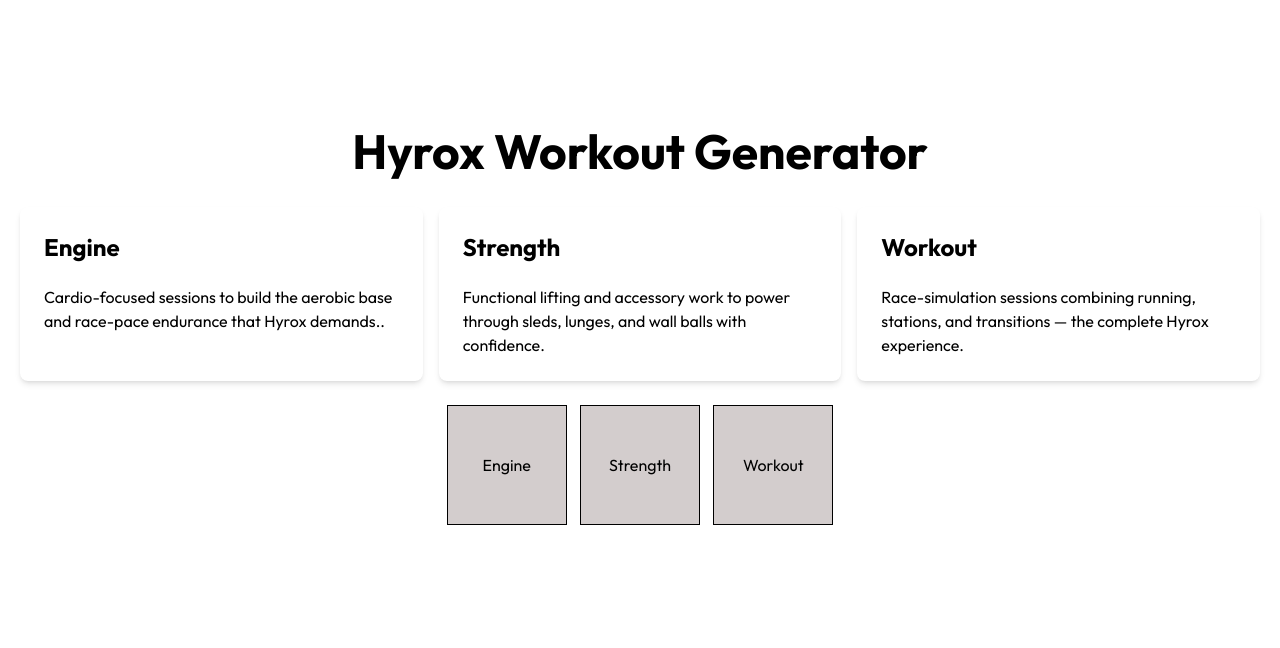
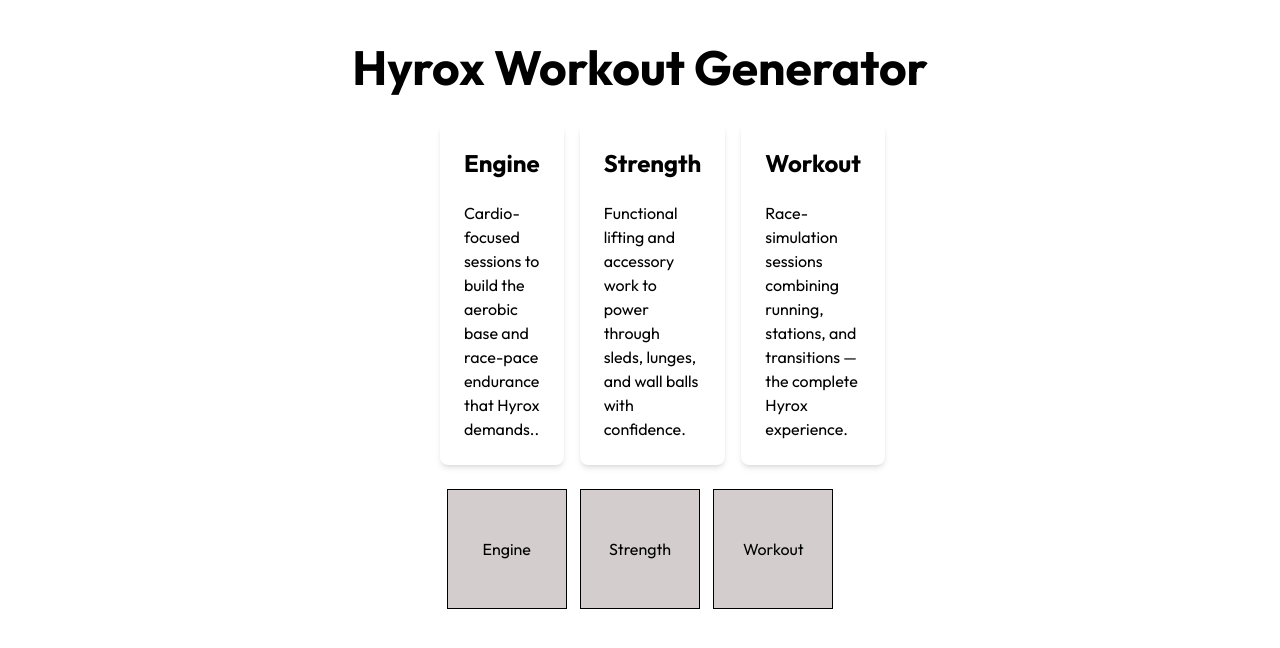
Before and after one commit to j-selo/hyrox-workout-app, a Next.js app: page /workouts in a window 1280 px wide. Shown: the top 648 px of the page. Built offline with nearby package versions, Linux system fonts and the light colour scheme.

Commit message:
Category cards

```diff
--- a/src/app/globals.css
+++ b/src/app/globals.css
@@ -82,3 +82,11 @@
   background-color: #d3cdcd;
   font-family: 'Outfit', sans-serif;
 }
+
+.category-cards {
+  max-width: 400px;
+  width: 100%;
+  display: flex;
+  justify-content: space-around;
+  align-items: center;
+}
--- a/src/app/workouts/page.tsx
+++ b/src/app/workouts/page.tsx
@@ -33,7 +33,7 @@
     <div className="page-container">
       <h1 style={{ fontFamily: outfitFont.style.fontFamily }}>Hyrox Workout Generator</h1>
 
-      <div className="flex flex-col md:flex-row gap-4">
+      <div className="category-cards flex flex-col md:flex-row gap-4">
           {/* Card 1 */}
           <div className="bg-white p-6 rounded-lg shadow-md flex-1">
             <h2 className="text-xl font-bold">Engine</h2>
```
